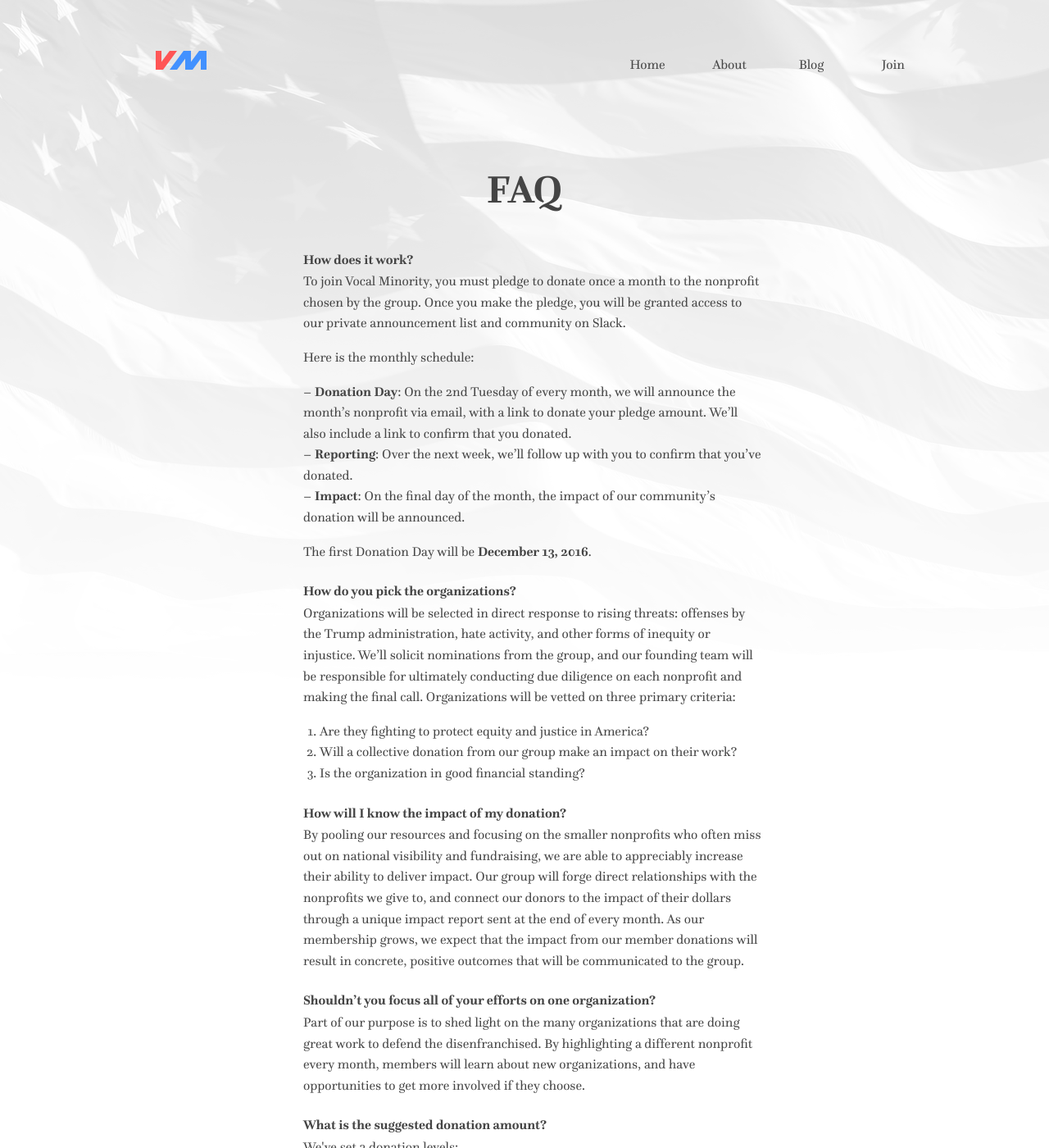
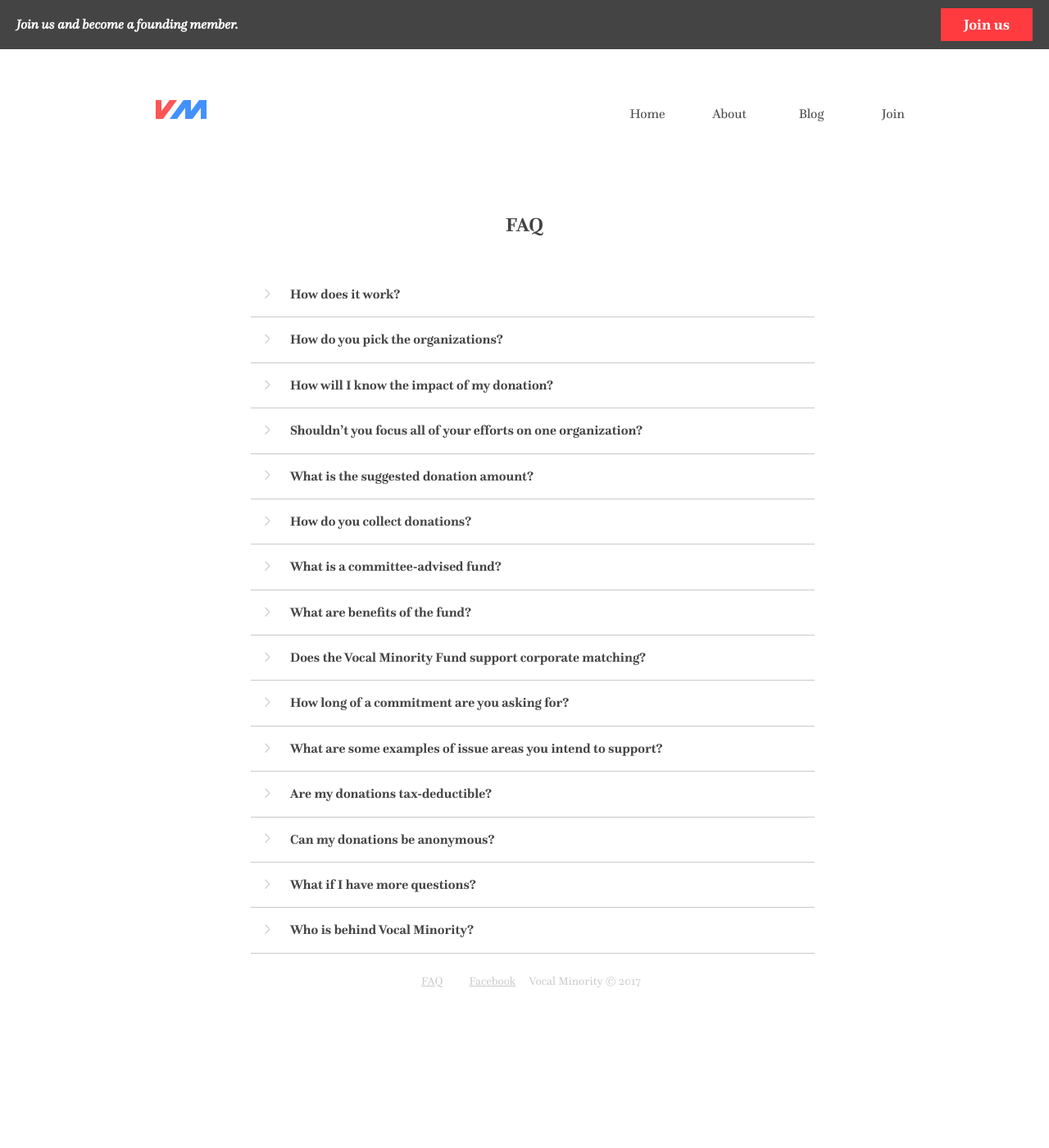
Before and after one commit to VocalMinority/vocalminority.us, a Jekyll site: the page built from faq.html, in a window 1280 px wide and 1400 px high. Shown: the whole window at 82% size. Built offline with Jekyll 4.4.1, drawn with Linux system fonts in a browser that asks for light colours; nearby versions of some CDN libraries; some of the changed text lies outside the part shown.

Commit message:
Change FAQ style to collapsing items
- Also updated some styles; made faq items wider, added join banner,
  removed flag background.

- I'm adding a piece of global JS, but it's pretty minimal, so I'm
  running it on every page instead of scoping it to /faq.

- I've given a nice little animation to the FAQ item caret, but it's
  actually a bit of a pain to animate the height of the items, so that's
  jumpy. For now, I'm just shipping this as-is, I'll follow up on the
  height animation if it feels jarring later.

```diff
--- a/_sass/components/_faqs.scss
+++ b/_sass/components/_faqs.scss
@@ -5,11 +5,41 @@
 }
 
 .faq-list > li {
-  margin-bottom: 1.5rem;
+  position: relative;
+  margin: 1rem;
+  padding-left: 3rem;
+  border-bottom: 1px solid $medium-gray;
+
+  &::before {
+    position: absolute;
+    color: $medium-gray;
+    left: 1rem;
+    top: -0.2rem;
+    content: '>';
+    transform: rotate(90deg) scaleY(1.9) scaleX(0.8);
+    transition: transform 0.2s;
+  }
+
+  &.closed::before {
+    transform: rotate(0deg) scaleY(1.5) scaleX(0.8);
+  }
+
+  &.closed > * {
+    display: none;
+  };
+
+  &.closed > h3 {
+    display: inherit;
+  };
+
 }
 
 .faq-list h3 {
   font-size: 1rem;
   font-weight: bold;
-  margin-bottom: 0.2rem;
+  margin-bottom: 1rem;
 }
+
+.faq-list ol {
+  margin-bottom: 1rem;
+}
--- a/faq.html
+++ b/faq.html
@@ -1,17 +1,17 @@
 ---
 layout: default
 title: Vocal Minority | FAQ
-flag: true
+banner: true
 ---
 
 <section>
-  <h1 class="text-center">FAQ</h1>
+  <h2 class="text-center">FAQ</h2>
 </section>
 <section class="faq row">
-  <div class="columns large-8 large-centered">
+  <div class="columns large-10 large-centered">
     <ul class="faq-list">
-      <li>
-        <h3>How does it work?</h3>
+      <li class="toggle closed">
+        <h3 class="title">How does it work?</h3>
         <p>To join Vocal Minority, you must pledge to donate once a month to the nonprofit chosen by the group. Once you make the pledge, you will be granted access to our private announcement list and community on Slack.
         </p>
         <p>Here is the monthly schedule:</p>
@@ -24,8 +24,8 @@ flag: true
           The first Donation Day will be <strong>December 13, 2016</strong>.
         </p>
       </li>
-      <li>
-        <h3>How do you pick the organizations?</h3>
+      <li class="toggle closed">
+        <h3 class="title">How do you pick the organizations?</h3>
         <p>
           Organizations will be selected in direct response to rising threats: offenses by the Trump administration, hate activity, and other forms of inequity or injustice. We’ll solicit nominations from the group, and our founding team will be responsible for ultimately conducting due diligence on each nonprofit and making the final call. Organizations will be vetted on three primary criteria:
         </p>
@@ -35,20 +35,20 @@ flag: true
           <li>Is the organization in good financial standing?</li>
         </ol>
       </li>
-      <li>
-        <h3>How will I know the impact of my donation?</h3>
+      <li class="toggle closed">
+        <h3 class="title">How will I know the impact of my donation?</h3>
         <p>
         By pooling our resources and focusing on the smaller nonprofits who often miss out on national visibility and fundraising, we are able to appreciably increase their ability to deliver impact.  Our group will forge direct relationships with the nonprofits we give to, and connect our donors to the impact of their dollars through a unique impact report sent at the end of every month. As our membership grows, we expect that the impact from our member donations will result in concrete, positive outcomes that will be communicated to the group.
         </p>
       </li>
-      <li>
-        <h3>Shouldn’t you focus all of your efforts on one organization?</h3>
+      <li class="toggle closed">
+        <h3 class="title">Shouldn’t you focus all of your efforts on one organization?</h3>
         <p>
           Part of our purpose is to shed light on the many organizations that are doing great work to defend the disenfranchised. By highlighting a different nonprofit every month, members will learn about new organizations, and have opportunities to get more involved if they choose.
         </p>
       </li>
-      <li>
-        <h3>What is the suggested donation amount?</h3>
+      <li class="toggle closed">
+        <h3 class="title">What is the suggested donation amount?</h3>
         <p>We've set 3 donation levels:</p>
         <p>
           &ndash; <strong>$27:</strong> Small enough to be accessible, big enough for impact; Vocal Minority is a campaign by the people, for the people<br />
@@ -56,21 +56,21 @@ flag: true
           &ndash; <strong>$538:</strong> Where the electoral college has failed to represent us, we are taking a stand for the underrepresented.<br />
         </p>
       </li>
-      <li name="structure">
-        <h3>How do you collect donations?</h3>
+      <li class="toggle closed">
+        <h3 class="title">How do you collect donations?</h3>
         <p>After Donation Day (the 2nd Tuesday of every month), we will direct our members
         to donate to the Vocal Minority Fund. The Vocal Minority Fund is a committee-advised fund administered in partnership with Silicon Valley Community Foundation.</p>
       </li>
-      <li>
+      <li class="toggle closed">
         <a name="structure"></a>
-        <h3>What is a committee-advised fund?</h3>
+        <h3 class="title">What is a committee-advised fund?</h3>
         <p>
           A commitee-advised fund helps us organize
           all of our donations. Any donation to the fund qualifies for an immediate tax-deduction, and allows us to bundle the donations into monthly grants.
         </p>
       </li>
-      <li>
-        <h3>What are benefits of the fund?</h3>
+      <li class="toggle closed">
+        <h3 class="title">What are benefits of the fund?</h3>
         <p>
           &ndash; Contributions are tax-deductible<br />
           &ndash; Contributions can be made by Paypal, phone or even check<br />
@@ -78,19 +78,19 @@ flag: true
           &ndash; The fund allows us to make the grant in one lump sum; our singular giftdemonstrates the focus and power of our voice
         </p>
       </li>
-      <li>
-        <h3>Does the Vocal Minority Fund support corporate matching?</h3>
+      <li class="toggle closed">
+        <h3 class="title">Does the Vocal Minority Fund support corporate matching?</h3>
         <p>
           Yes. Just have your employer write a check with the appropriate amount to Silicon Valley
           Community Fund, with "Vocal Minority Fund" in the memo.
         </p>
       </li>
-      <li>
-        <h3>How long of a commitment are you asking for?</h3>
+      <li class="toggle closed">
+        <h3 class="title">How long of a commitment are you asking for?</h3>
         <p>Membership is month-to-month. You can leave at any time.</p>
       </li>
-      <li>
-        <h3>What are some examples of issue areas you intend to support?</h3>
+      <li class="toggle closed">
+        <h3 class="title">What are some examples of issue areas you intend to support?</h3>
         <p>
           &ndash; Civil Liberties<br />
           &ndash; Disability Rights<br />
@@ -104,23 +104,23 @@ flag: true
           &ndash; Women’s Rights<br />
         </p>
       </li>
-      <li>
-        <h3>Are my donations tax-deductible?</h3>
+      <li class="toggle closed">
+        <h3 class="title">Are my donations tax-deductible?</h3>
         <p>Yes. Donations to committee-advised funds
         are tax-deductible.</p>
       </li>
-      <li>
-        <h3>Can my donations be anonymous?</h3>
+      <li class="toggle closed">
+        <h3 class="title">Can my donations be anonymous?</h3>
         <p>
           Yes. However, we ask that you list your donation in honor of “Vocal Minority”, so that our community’s total impact can be tracked.
         </p>
       </li>
-      <li>
-        <h3>What if I have more questions?</h3>
+      <li class="toggle closed">
+        <h3 class="title">What if I have more questions?</h3>
         <p>Contact hello@vocalminority.us for more information.</p>
       </li>
-      <li>
-        <h3>Who is behind Vocal Minority?</h3>
+      <li class="toggle closed">
+        <h3 class="title">Who is behind Vocal Minority?</h3>
         <p>
           Vocal Minority was started by Anne Diaz, Chris Chan, Jake Przespo, Jeff Shiau,
           Kevin Ball, Noah Silas and Taylor McLemore. As friends with experience in community organizing and nonprofit fundraising—as well as a deep-seated belief in the need for equity and justice in our society—we were moved by the results of the 2016 election to find a simple but impactful way for people to come together.
--- a/js/app.js
+++ b/js/app.js
@@ -25,3 +25,11 @@ if(window.mc) {
     }
   };
 }
+
+// Setup FAQ item toggling
+var toggles = document.querySelectorAll('.toggle');
+for(var i = 0; i < toggles.length; i++){
+  toggles[i].addEventListener('click', function(event) {
+    this.classList.toggle('closed');
+  });
+}
```
